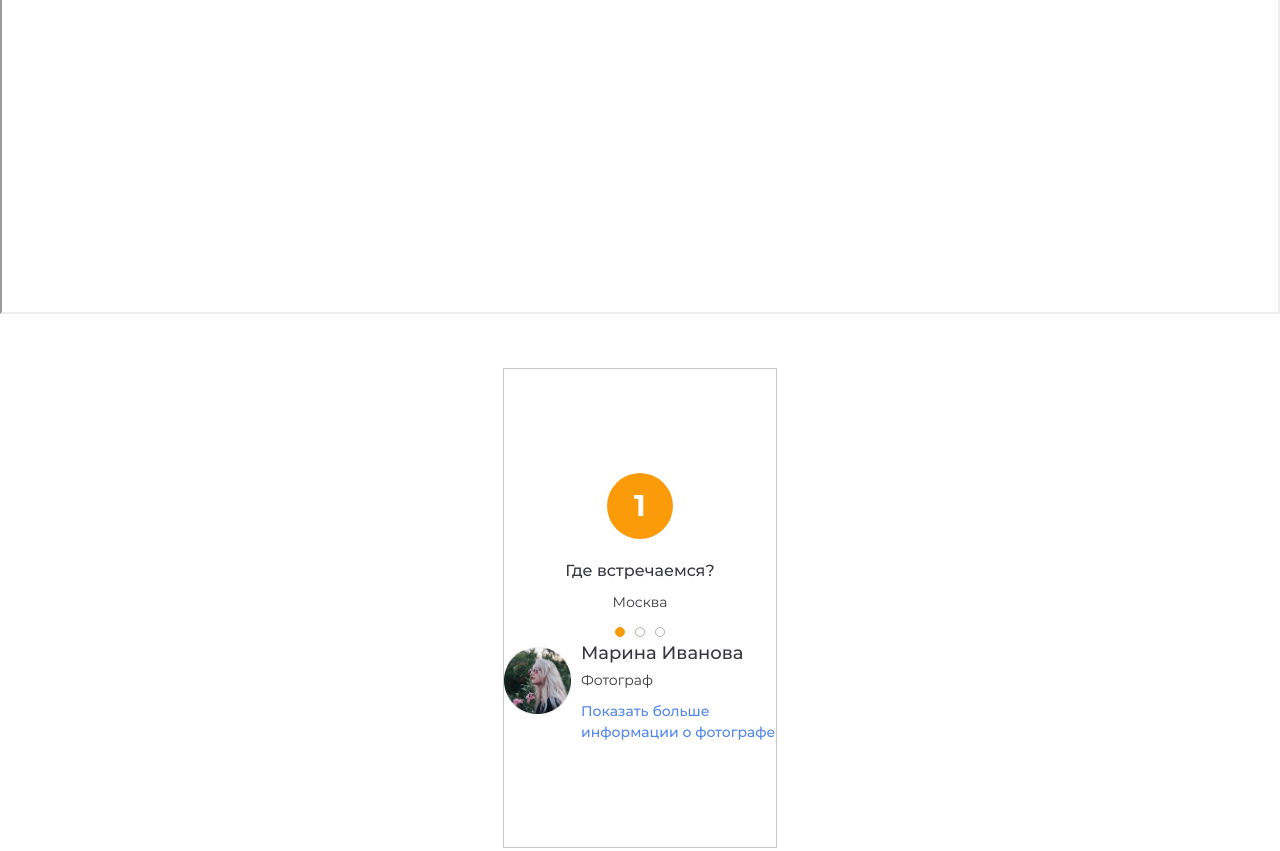
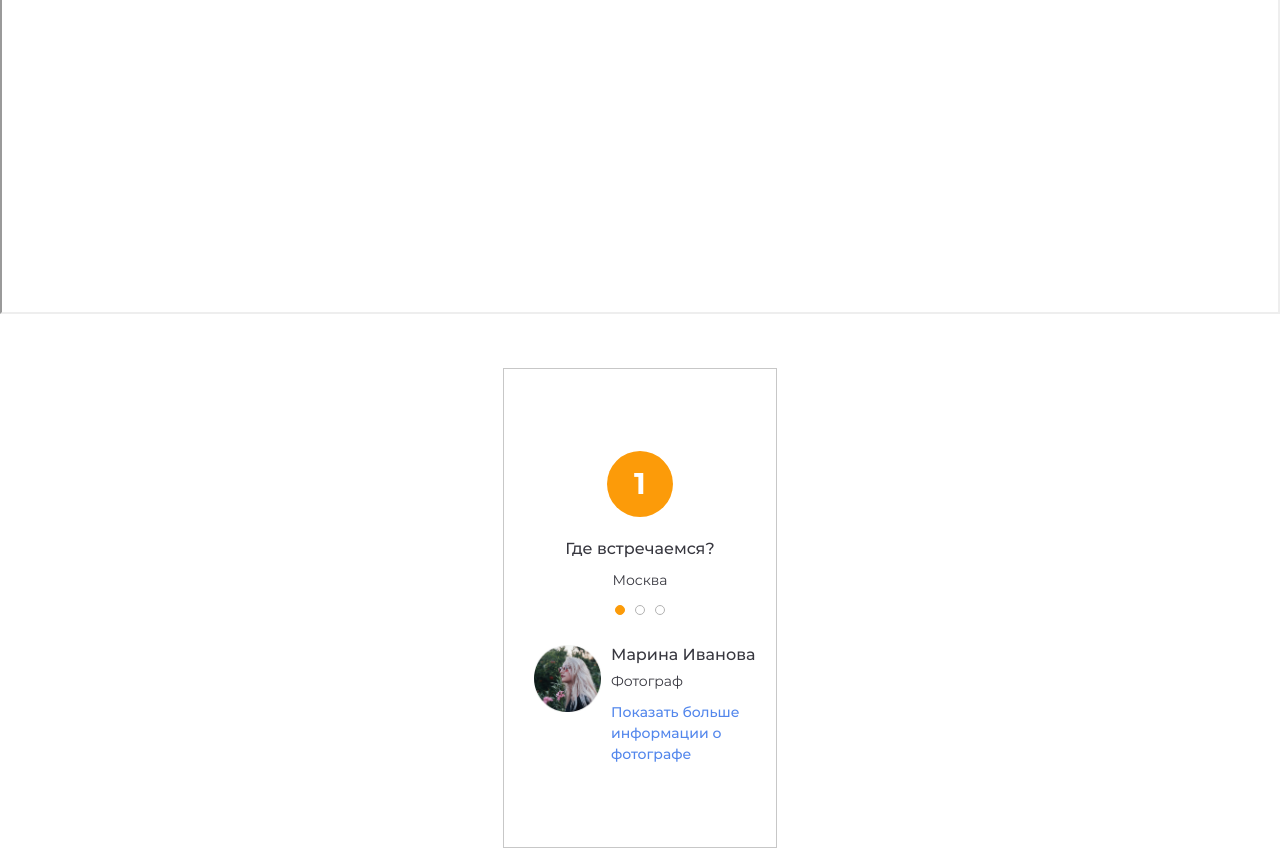
Before and after one commit to egorsv1985/Helyfly, a website: page src/index.html in a window 1280 px wide. Shown: the part 3592-4443 px from the top of the page. Drawn offline with nearby package versions, Linux system fonts and the light colour scheme; files that its build step writes are made by us from their sources; files whose address does not match are found by name.

Commit message:
fixed bags in block slick map__content

```diff
--- a/src/assets/scss/blocks/_map.scss
+++ b/src/assets/scss/blocks/_map.scss
@@ -14,19 +14,26 @@
 	}
 
 	// .map__content
-	&__content {}
+	&__content {
+		padding: 0 0 0 30px;
+		margin-top: 25px;
+	}
 
 	// .map__photo-box
 	&__photo-box {
-		flex-direction: row;
+		@include flex (center, flex-start, $flex-direction: row);
 	}
+
 	.slick-initialized .slick-slide {
 		@include flex (center, center);
 	}
+
 	.photo-box {
 
 		// .photo-box__pseudo
 		&__pseudo {
+			margin-bottom: 0;
+
 			&::before {
 				display: none;
 			}
@@ -38,23 +45,35 @@
 			margin-right: 10px;
 		}
 
+		// .photo-box__wrap
+		&__wrap {
+			justify-content: flex-start;
+		}
+
+		// .photo-box__title
+		&__title {
+			@include font (16px, 20px, 500);
+			color: $textColor;
+		}
+
+		// .photo-box__text
+		&__text {
+			@include font (14px, 21px);
+			color: $textColor;
+		}
 
 
 		// .photo-box__link
 		&__link {
 			text-align: left;
+			@include font (14px, 21px, 500);
+			color: $linkColor;
 		}
-
-
-
-
-
 	}
 
+	.slider {
+
+		// .slider__item
+		&__item {}
+	}
 }
-
-.slider {
-
-	// .slider__item
-	&__item {}
-}
```
Also changed, not shown: dist/assets/css/style.min.css, 1 other file.
